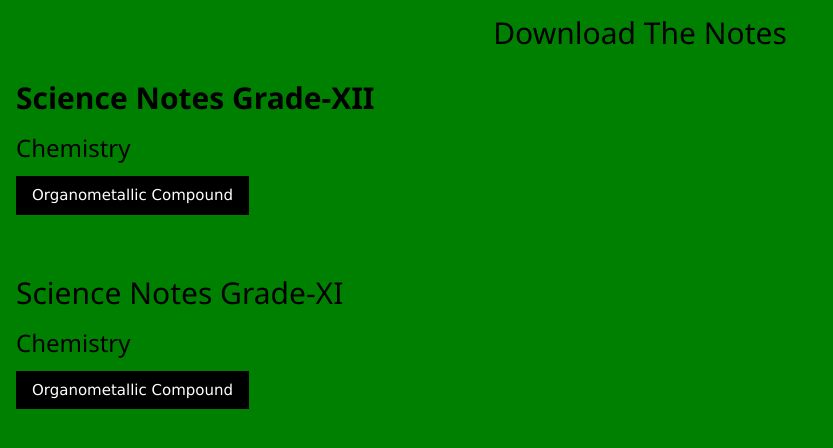
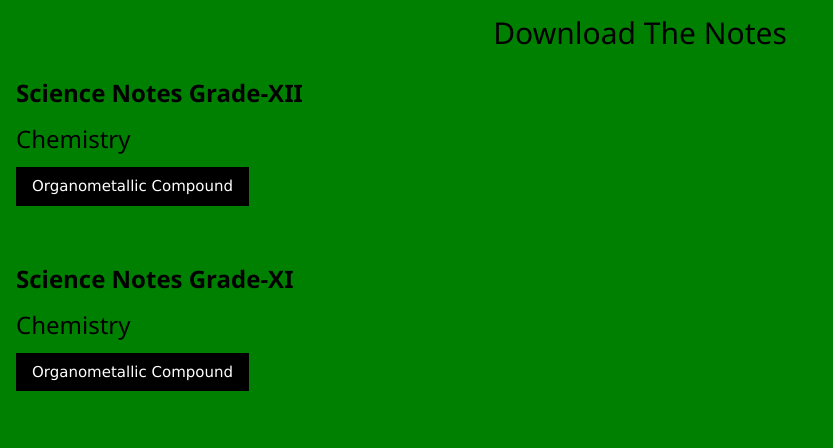
Before and after one commit to janak694/notes4science, a plain HTML site: page index.html in a window 1280 px wide. Shown: the whole page, without its empty margins (0-833 px from the left). Drawn offline with nearby package versions, Linux system fonts and the light colour scheme.

Commit message:
Update index.html

```diff
--- a/index.html
+++ b/index.html
@@ -7,7 +7,7 @@
   <h2 align=center>Download The Notes</h2>
 
 <div class="w3-container">
-  <h2><b>Science Notes Grade-XII</b></h2>
+  <h3><b>Science Notes Grade-XII</b></h3>
       <div>
      <h3>Chemistry</h3>
       <a href="Organometallic Compound.pdf" class="w3-button w3-black">Organometallic Compound</a>
@@ -15,7 +15,7 @@
        <br>
        <br>
        </div>
-  <h2></b>Science Notes Grade-XI</b></h2>
+  <h3><b>Science Notes Grade-XI</b></h3>
    <h3>Chemistry</h3>
       <a href="Organometallic Compound.pdf" class="w3-button w3-black">Organometallic Compound</a>
        <br>
```
